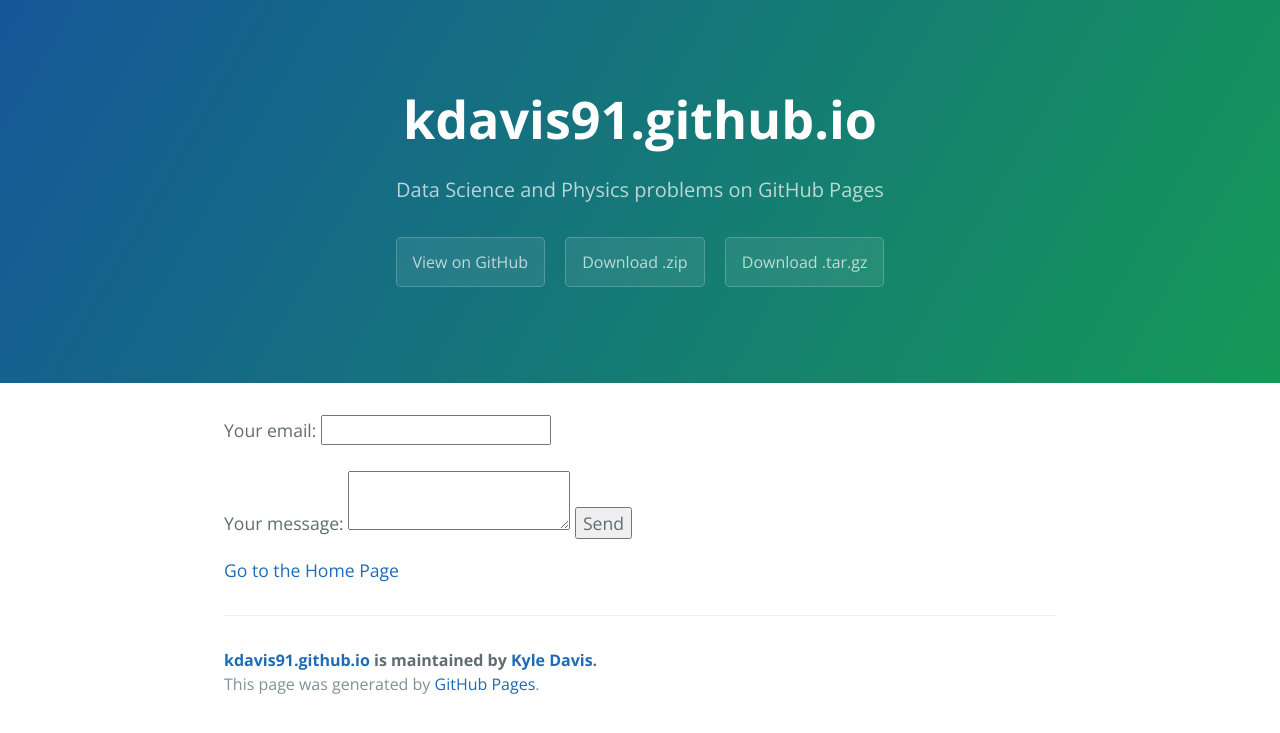
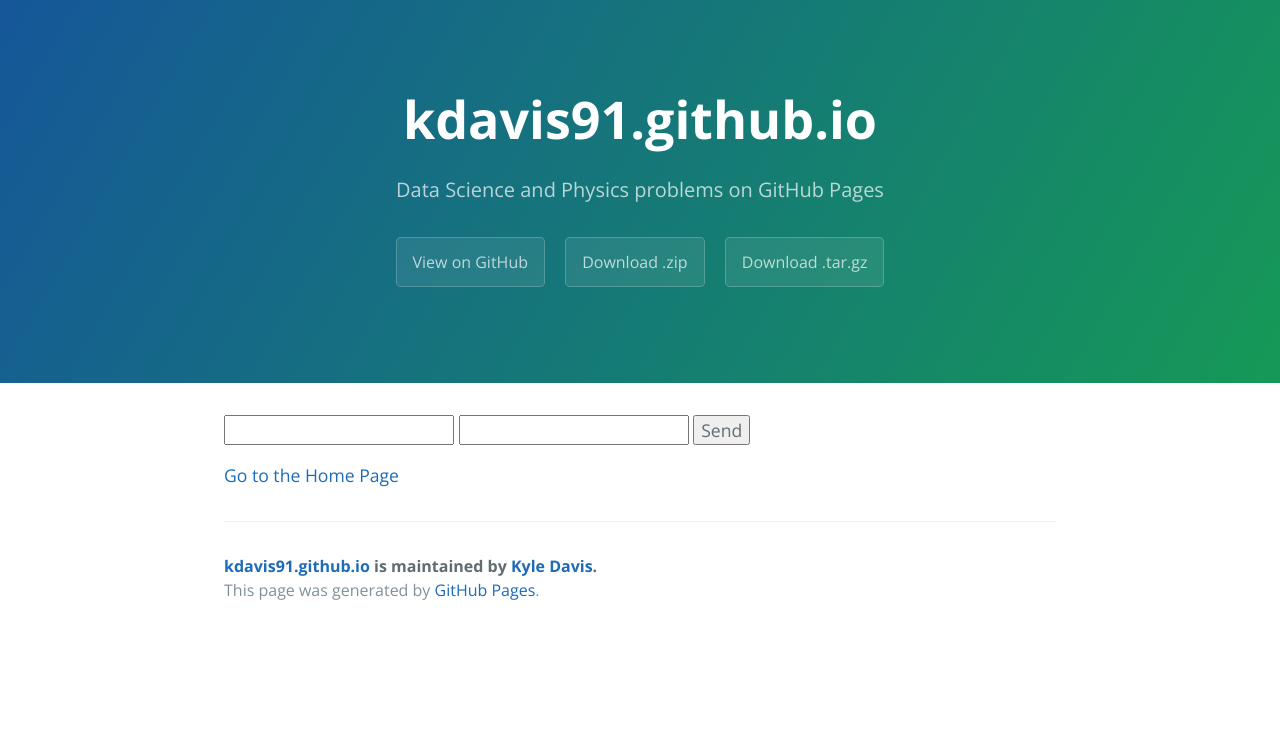
Before and after one commit to kdavis91/kdavis91.github.io, a Jekyll site: the page built from contact.md, in a window 1280 px wide. Shown: the top 733 px of the page. Built offline with Jekyll 4.4.1, drawn with Linux system fonts in a browser that asks for light colours.

Commit message:
Update contact.md

```diff
--- a/contact.md
+++ b/contact.md
@@ -6,26 +6,10 @@
 order: 1
 ---
 
-<form
-  action="https://formspree.io/f/xyybwdgg"
-  method="POST"
->
-  <label>
-    Your email:
-    <input type="text" name="_replyto">
-  </label>
-
-  <br>
-  <br>
-
-  <label>
-    Your message:
-    <textarea name="message"></textarea>
-  </label>
-
-  <!-- your other form fields go here -->
-
-  <button type="submit">Send</button>
+<form action="https://formspree.io/f/xyybwdgg" method="POST">
+  <input type="text" name="name">
+  <input type="email" name="_replyto">
+  <input type="submit" value="Send">
 </form>
 
 [Go to the Home Page]({{ '/' | absolute_url }})
```
